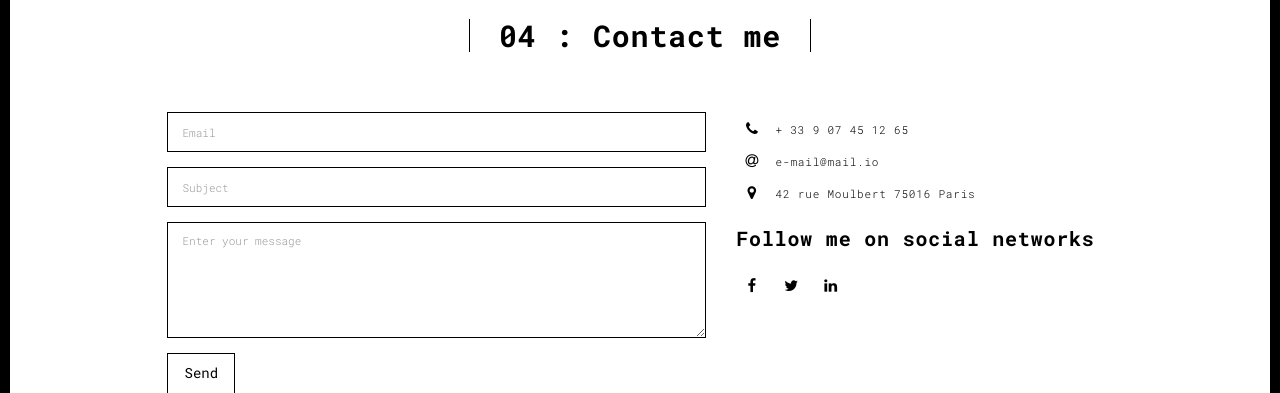
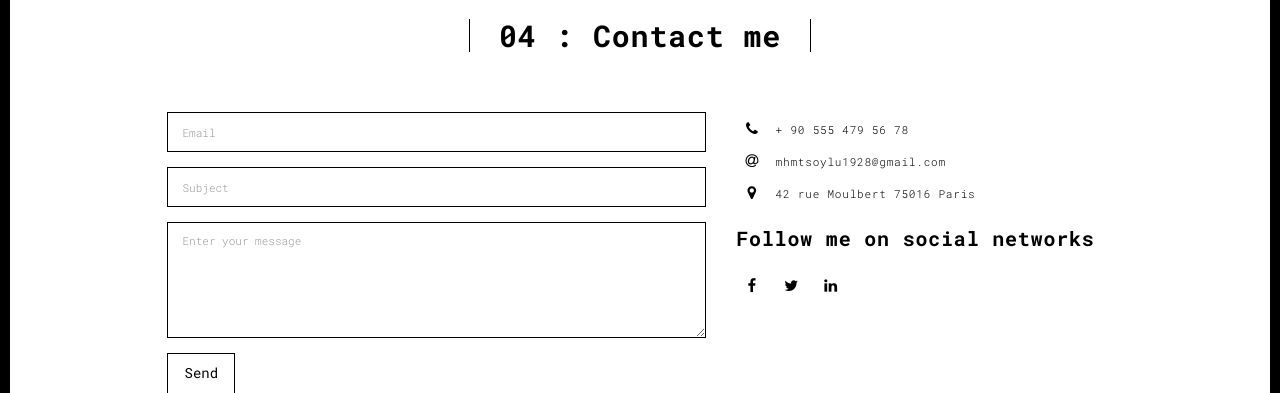
Before and after one commit to TurtleWithGlasses/portfo, a Flask app: page /contact.html in a window 1280 px wide. Shown: the part 90-483 px from the top of the page. Run offline with Flask 3, Linux system fonts and the light colour scheme; some libraries are stand-ins or nearby versions.

Commit message:
Updated info

```diff
--- a/server.py
+++ b/server.py
@@ -1,17 +1,19 @@
-from flask import Flask, render_template, url_for, request, redirect
+from flask import Flask, render_template, request, redirect
 import csv
 
 app = Flask(__name__)
 print(__name__)
 
 
-@app.route("/index.html")
+@app.route("/")
 def ny_home():
     return render_template("index.html")
+
 
 @app.route("/<string:page_name>")
 def html_page(page_name):
     return render_template(page_name)
+
 
 def write_to_file(data):
     with open("database.txt", mode="a") as database:
--- a/templates/contact.html
+++ b/templates/contact.html
@@ -79,13 +79,13 @@
                           <span class="fa-icon">
                             <i class="fa fa-phone" aria-hidden="true"></i>
                           </span>
-                          + 33 9 07 45 12 65
+                          + 90 555 479 56 78
                         </li>
                         <li>
                           <span class="fa-icon">
                             <i class="fa fa-at" aria-hidden="true"></i>
                           </span>
-                          e-mail@mail.io
+                          mhmtsoylu1928@gmail.com
                         </li>
                         <li>
                           <span class="fa-icon">
--- a/templates/index.html
+++ b/templates/index.html
@@ -57,7 +57,7 @@
               <h1>Hello,<br>
                 <span id="typed-strings">
                   <span>I'm Mehmet</span>
-                  <span>Python Expert</span>
+                  <span>Python Learner</span>
                   <span>Working as an Instructor</span>
                 </span>
                 <span id="typed"></span>
```
